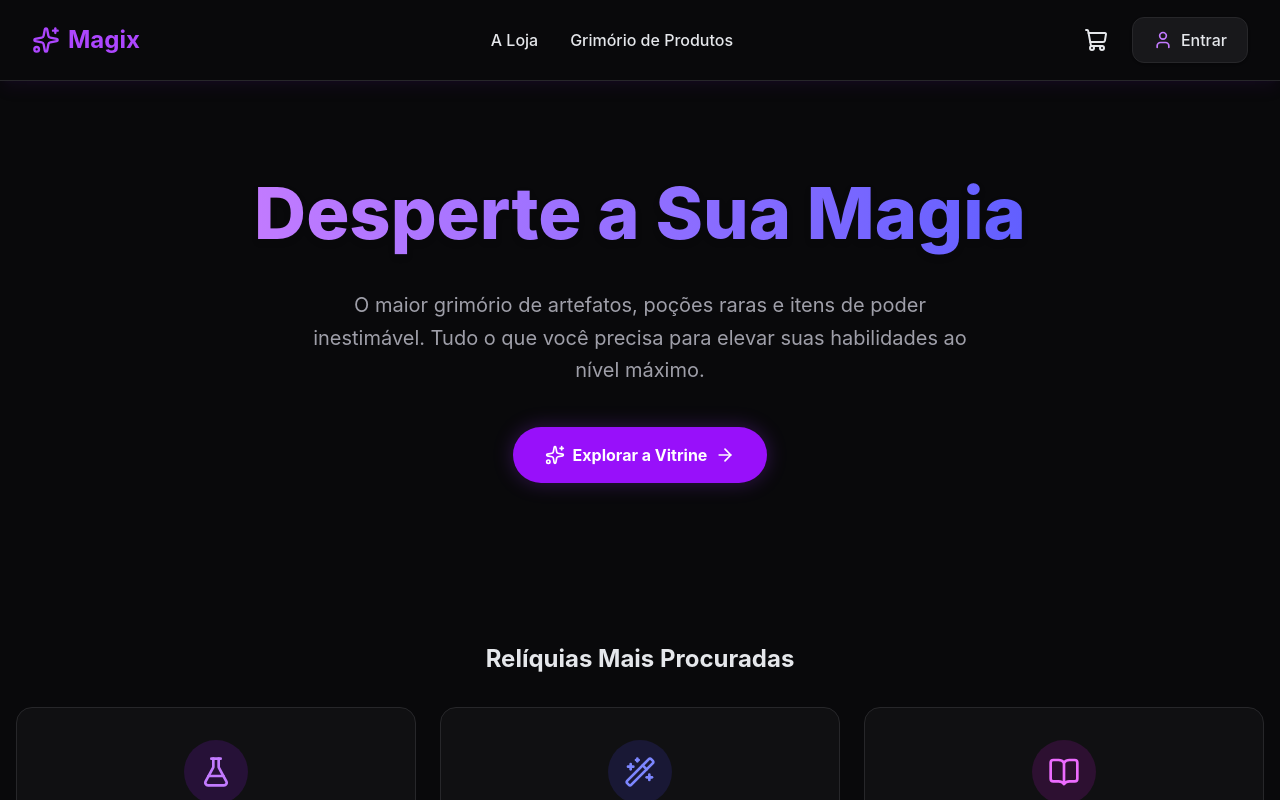
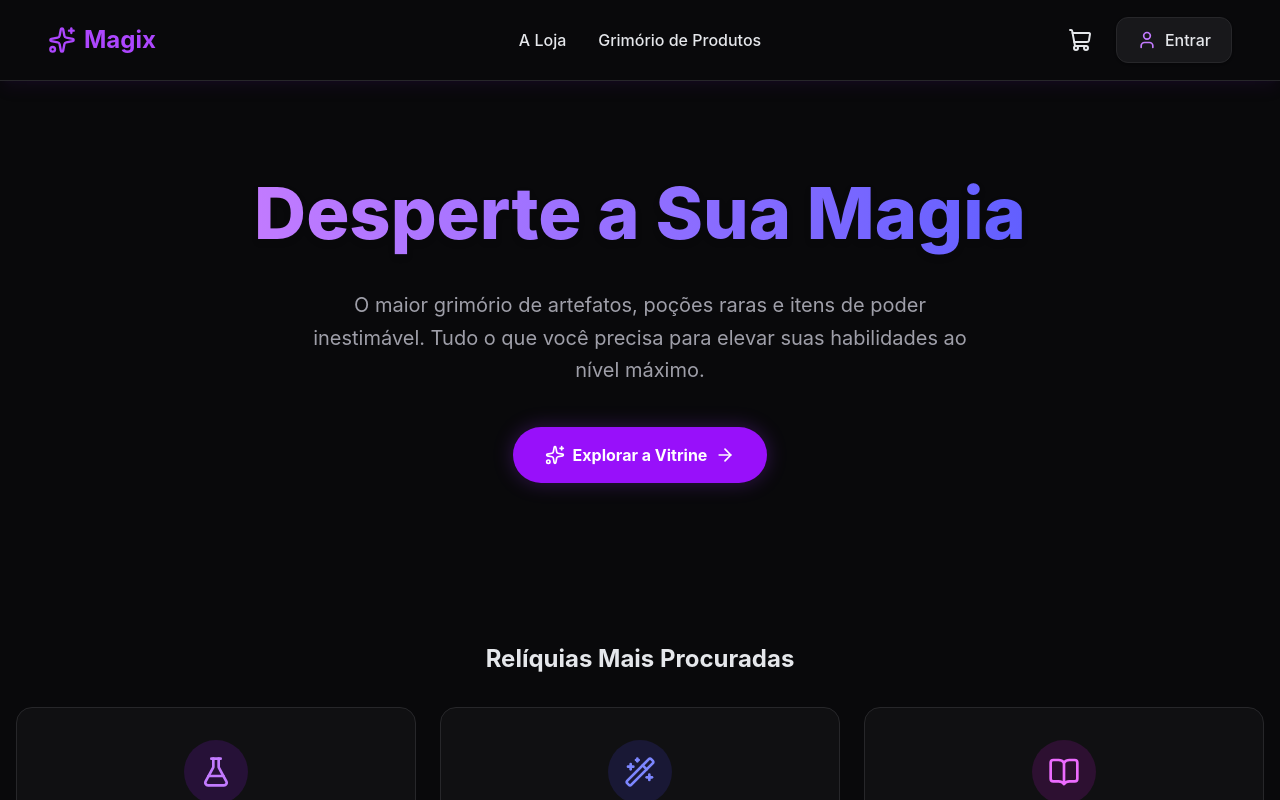
Before and after one commit to agp2611/magixStore-front, a React (Vite) app: page / in a window 1280 px wide. Shown: the top 800 px of the page. Built offline with nearby package versions, Linux system fonts and the light colour scheme.

Commit message:
Ajustando posição dos links na navbar

```diff
--- a/src/components/NavBar.jsx
+++ b/src/components/NavBar.jsx
@@ -8,30 +8,33 @@
   const { isLoggedIn, userRole, userName, logout } = useContext(AuthContext);
   const { carrinho } = useContext(CartContext);
   const totalItens = carrinho.reduce((acc, item) => acc + item.quantidade, 0);
+
   return (
     <nav className="bg-zinc-950 border-b border-zinc-800 text-gray-200 sticky top-0 z-50 shadow-lg shadow-purple-900/10">
-      <div className="max-w-7xl mx-auto px-4 sm:px-6 lg:px-8">
+
+      {/* ✨ 1. Aqui removemos o max-w-7xl e colocamos w-full com mais espaço lateral (px-6 lg:px-12) */}
+      <div className="w-full px-6 lg:px-12 relative">
         <div className="flex justify-between items-center h-20">
 
-          {/* Logo e Home */}
-          <Link to="/" className="flex items-center gap-2 text-2xl font-bold text-purple-500 hover:text-purple-400 transition-colors">
+          {/* Logo (Esquerda) - O z-10 garante que ele fica clicável por cima de outras camadas */}
+          <Link to="/" className="flex items-center gap-2 text-2xl font-bold text-purple-500 hover:text-purple-400 transition-colors z-10">
             <Sparkles className="w-7 h-7" />
             <span>Magix</span>
           </Link>
 
           {/* Links Centrais */}
-          <div className="hidden md:flex space-x-8">
+          {/* ✨ 2. Fixamos no centro absoluto do ecrã com 'absolute left-1/2 -translate-x-1/2' */}
+          <div className="hidden md:flex space-x-8 absolute left-1/2 transform -translate-x-1/2 w-max">
             <Link to="/" className="hover:text-purple-400 font-medium transition-colors">A Loja</Link>
             <Link to="/produtos" className="hover:text-purple-400 font-medium transition-colors">Grimório de Produtos</Link>
           </div>
 
           {/* Ícones da Direita (Carrinho e Login) */}
-          <div className="flex items-center gap-6">
+          <div className="flex items-center gap-6 z-10">
 
             {/* Botão do Carrinho */}
             <Link to="/carrinho" className="relative hover:text-purple-400 transition-colors">
               <ShoppingCart className="w-6 h-6" />
-              {/* Bolinha indicadora de itens */}
               {totalItens > 0 && (
                 <span className="absolute -top-1 -right-1 bg-purple-600 text-white text-[10px] font-bold w-5 h-5 flex items-center justify-center rounded-full border-2 border-zinc-950">
                   {totalItens}
@@ -39,19 +42,16 @@
               )}
             </Link>
 
-            {/* Se estiver logado mostra o menu do usuário, senão mostra o Entrar */}
             {isLoggedIn ? (
               <div className="flex items-center gap-4">
 
-              {/* 🛡️ FEITIÇO DE OCULTAÇÃO: Só renderiza se for ADMIN */}
-              {userRole === 'ROLE_ADMIN' && (
+                {userRole === 'ADMIN' && (
                   <Link to="/admin/dashboard" className="flex items-center gap-2 text-purple-400 hover:text-purple-300 transition-colors text-sm font-medium bg-purple-900/20 px-3 py-1.5 rounded-lg border border-purple-800/30">
                     <ShieldAlert className="w-4 h-4" />
                     Painel Admin
                   </Link>
                 )}
 
-            {/* ✨ NOME DO USUÁRIO DINÂMICO */}
                 <Link to="/perfil" className="flex items-center gap-2 text-zinc-300 hover:text-purple-400 cursor-pointer transition-colors ml-2 border-l border-zinc-800 pl-4">
                   <User className="w-5 h-5" />
                   <span className="font-medium max-w-[150px] truncate" title={userName || 'Iniciado'}>
```
Lines whose indentation alone changed are shown as unchanged.
